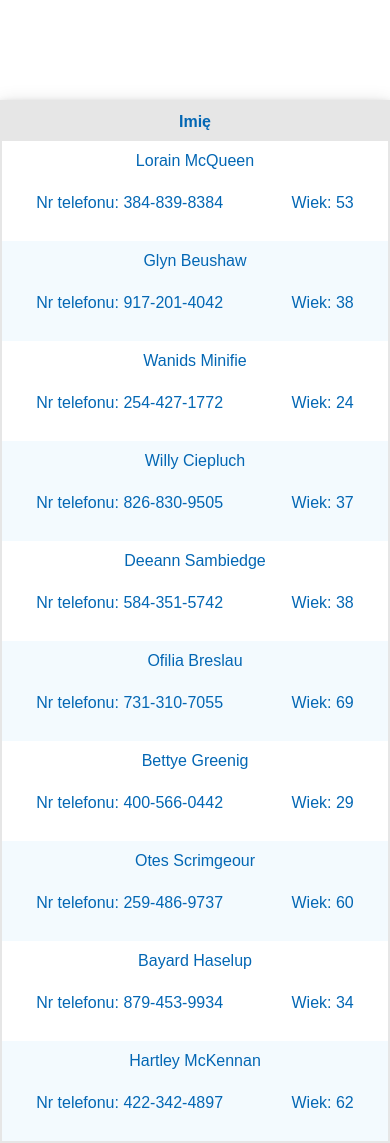
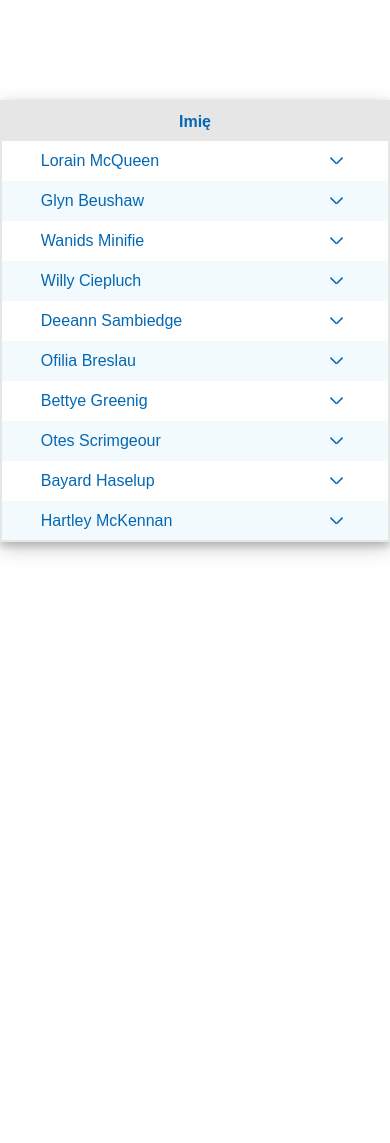
Before and after one commit to stefan835/task, a plain HTML site: page index.html in a window 390 px wide. After the commit the page ends 844 px from the top, so only its background shows below. Drawn offline with nearby package versions, Linux system fonts and the light colour scheme; a web font is replaced by a local one.

Commit message:
static version @mobile

```diff
--- a/dataFetcher.js
+++ b/dataFetcher.js
@@ -5,7 +5,8 @@ fetch('public/data/MOCK_DATA.json')
     data.map(customer => {
       $('.customers--list tbody').append($('<tr>').addClass('customer--list-row')
         .attr('data-id', customer.id)
-        .append($('<td>').addClass('customer--list-item').text(`${customer.first_name} ${customer.last_name}`))
+        .append($('<td>').addClass('customer--list-item').text(`${customer.first_name} ${customer.last_name}`)
+          .append($('<span>').addClass('arrow-icon')))
         .append($('<td>').addClass('customer--list-item').text(customer.phone))
         .append($('<td>').addClass('customer--list-item').text(customer.age))
       )
--- a/style.css
+++ b/style.css
@@ -17,8 +17,11 @@
 }
 
 .customer--list-item {
-    text-align: center;
     height: 40px;
+    position: relative;
+    text-align: left;
+    padding: 0 10%;
+    box-shadow: 0 5px 10px -5px rgba(0, 0, 0, 0.2);
 }
 
 tr:nth-child(4n) {
@@ -37,11 +40,41 @@ td:nth-child(n+2) {
     display: none;
 }
 
+.customer--details span {
+    box-shadow: none;
+}
+
 .customer--details {
-    height: 60px;
-    display: flex;
-    justify-content: space-around;
-    align-items: center;
+    display: none;
+}
+
+.arrow-icon {
+    height: 25px;
+    width: 25px;
+    background: url('img/arrow-icon.svg');
+    cursor: pointer;
+    position: absolute;
+    right: 10%;
+    top: 5px;
+    animation: arrow-rotate-back 300ms forwards;
+}
+
+@keyframes arrow-rotate {
+    0% {
+        transform: rotateZ(180deg);
+    }
+    100% {
+        transform: rotateZ(0deg);
+    }
+}
+
+@keyframes arrow-rotate-back {
+    0% {
+        transform: rotateZ(0deg);
+    }
+    100% {
+        transform: rotateZ(180deg);
+    }
 }
 
 @media screen and (min-width: 768px) {
@@ -50,7 +83,9 @@ td:nth-child(n+2) {
     }
 
     .customer--list-item {
-        border-bottom: 1px #e6e6e6 solid;
+        box-shadow: none;
+        padding: 0;
+        text-align: center;
     }
 
     th:nth-child(n+2), td:nth-child(n+2) {
@@ -68,4 +103,8 @@ td:nth-child(n+2) {
     .customer--list-row:nth-child(4n-1) {
         background-color: #fff;
     }
+
+    .arrow-icon {
+        display: none;
+    }
 }
```
Also changed, not shown: backgroundPainter.js (deleted).
